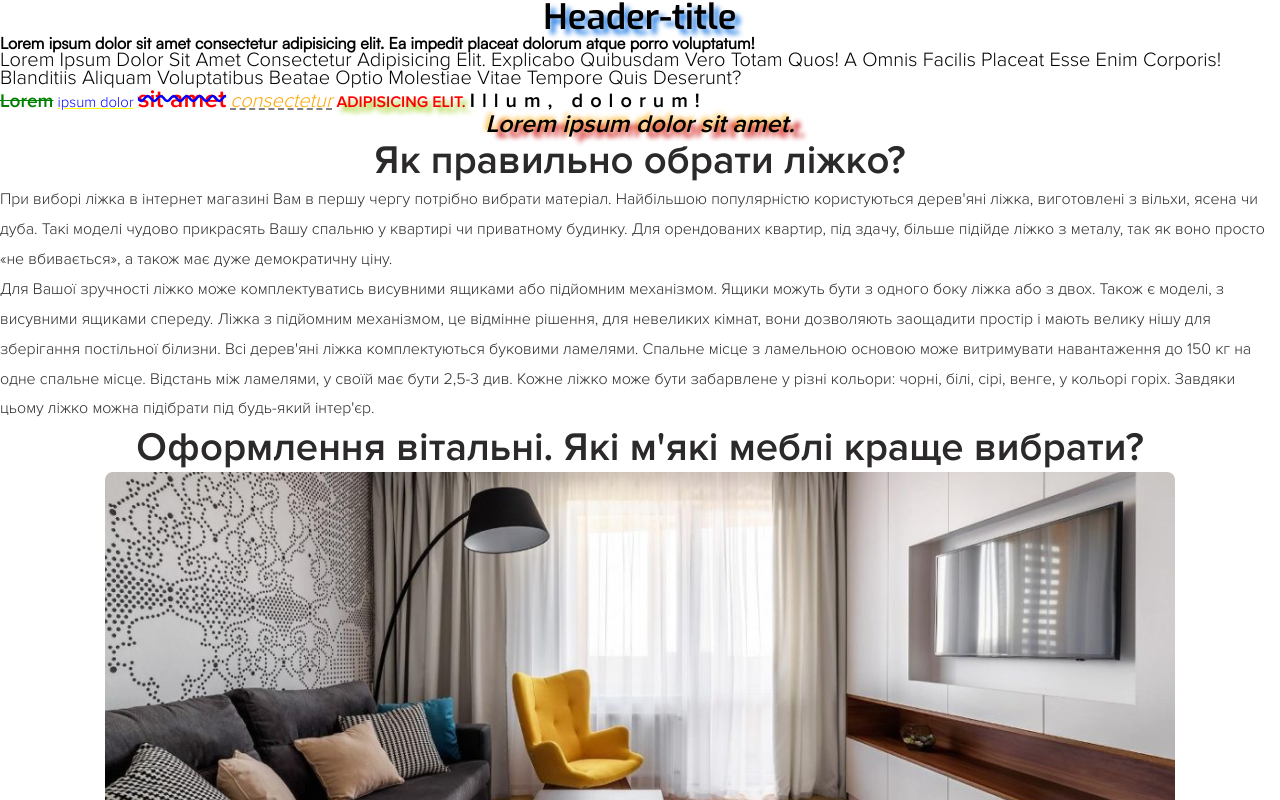
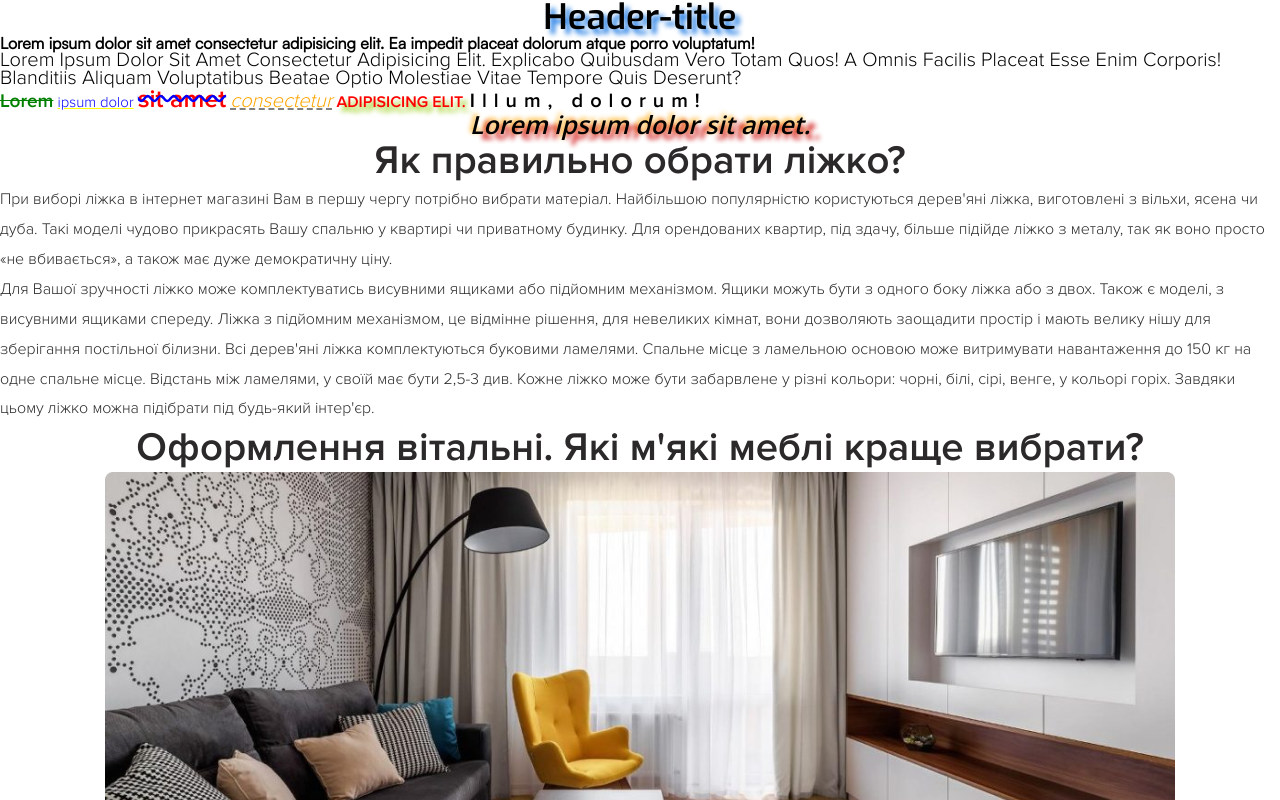
Before and after one commit to Faust1610/lessons, a plain HTML site: page lesson_4/index.html in a window 1280 px wide. Shown: the top 800 px of the page. Drawn offline with nearby package versions, Linux system fonts and the light colour scheme.

Commit message:
Add files via upload

```diff
--- a/lesson_4/css/style.css
+++ b/lesson_4/css/style.css
@@ -64,7 +64,7 @@ text-shadow: 5px 5px 5px rgba(143,200,0,1);
 }
 
 .sub-title{
-	font-family: 'Open Sans' sans-serif;
+	font-family: 'Open Sans', sans-serif;
 	font-style: italic;
 	font-size: 25px;
 	font-weight: 600;
@@ -101,7 +101,6 @@ text-shadow: 5px 5px 5px rgba(143,200,0,1);
 	color: blue;
 	text-decoration: underline;
 	text-decoration-color: yellow;
-	text-align: center;
 }
 /* ========================= DZ 2=============================== */
 .content__text .text__orange{
```
Also changed, not shown: lesson_4/index.html (+8 -5 lines).
